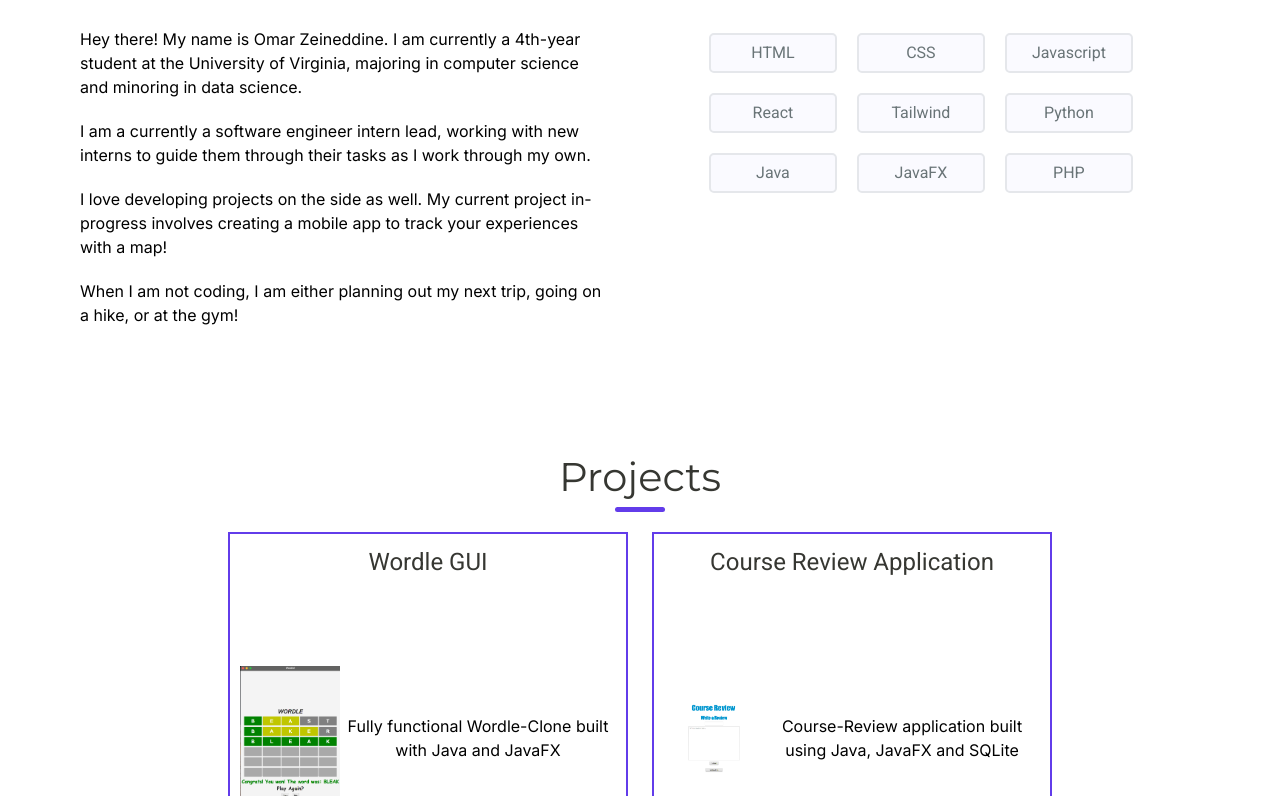
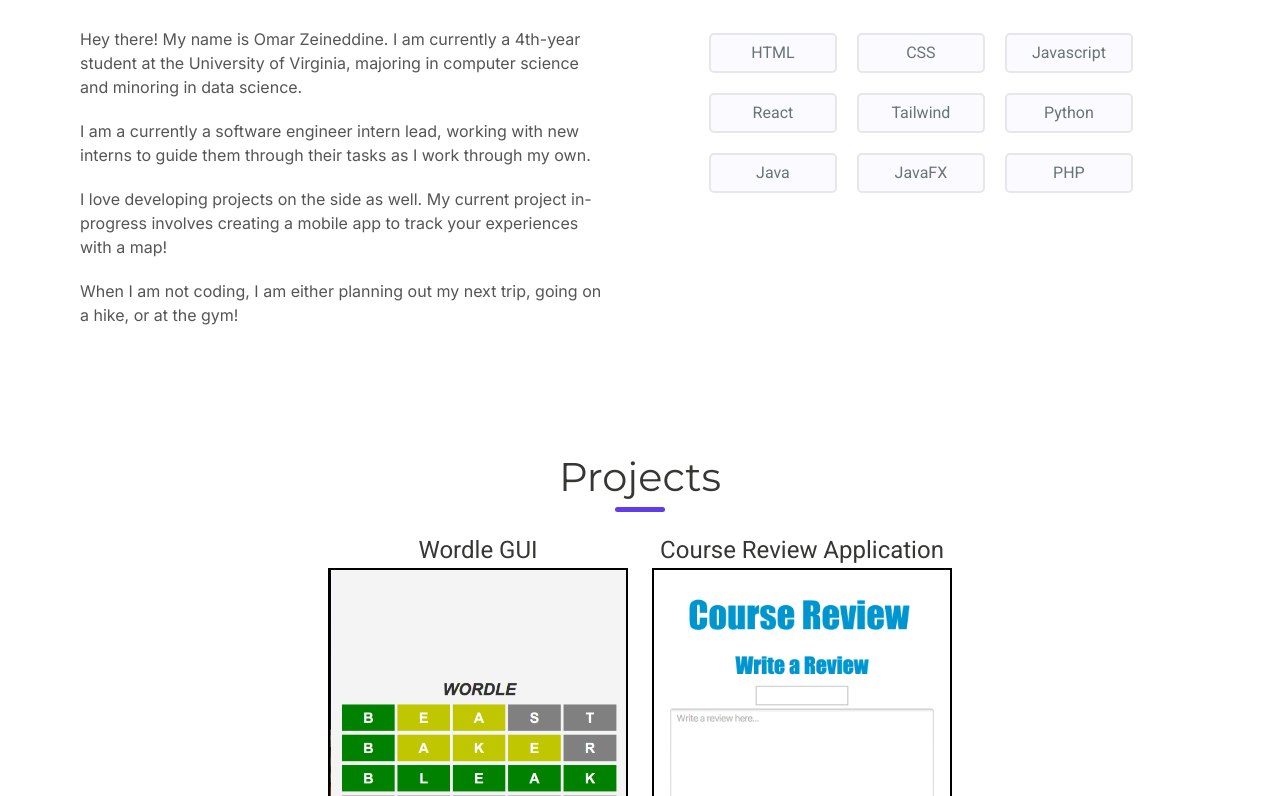
Before and after one commit to ozeineddine/portfolio-website, a Next.js app: page / in a window 1280 px wide. Shown: the part 764-1560 px from the top of the page. Built offline with nearby package versions, Linux system fonts and the light colour scheme.

Commit message:
projects design finished.

```diff
--- a/app/globals.css
+++ b/app/globals.css
@@ -10,6 +10,7 @@
   --alabaster: #E3E4DB;
   --picton: #00ABE7;
   --title_gray: #363732;
+  --paragraph_gray: #555555;
 
 }
 
@@ -147,7 +148,7 @@ body {
   color: var(--alabaster);
 }
 
-.projectBox {
+/* .projectBox {
   border-width: 2px;
   border-color: var(--majorelle);
   padding: 10px;
@@ -158,7 +159,7 @@ body {
   justify-content: space-between;
   box-sizing: border-box;
 
-}
+} */
 
 .projectDescriptionBox {
   flex-grow: 1;
@@ -166,5 +167,47 @@ body {
   align-items: center;
   justify-content: center;
   text-align: center;
-  width: 100px;
+  padding: 10px;
+  width: 100%;
+  color: var(--paragraph_gray);
 }
+
+.projectBox {
+  width: 300px;
+  height: 400px;
+  border: 2px solid black;
+  padding: 10px;
+  display: flex;
+  flex-direction: column;
+  justify-content: center;
+  align-items: center;
+  background-size: cover;
+  background-position: center;
+  position: relative;
+  overflow: hidden;
+  box-sizing: border-box;
+}
+
+.projectContent {
+  opacity: 0;
+  transition: opacity 0.3s ease;
+  display: flex;
+  flex-direction: column;
+  justify-content: center;
+  align-items: center;
+  width: 100%;
+  height: 100%;
+  background: rgba(255, 255, 255, 0.8);
+  backdrop-filter: blur(10px);
+  position: absolute;
+  top: 0;
+  left: 0;
+}
+
+.projectBox:hover .projectContent {
+  opacity: 1;
+}
+
+.p1 {
+  color: var(--paragraph_gray);
+}
--- a/app/page.tsx
+++ b/app/page.tsx
@@ -47,22 +47,22 @@ export default function Home() {
         <div className=" px-20 space-x-10 flex flex-row items-start my-6">
           <div className="flex flex-col items-start space-y-5">
             <p className="section_subtitle self-center">Who am I?</p>
-            <p>
+            <p className="p1">
               Hey there! My name is Omar Zeineddine. I am currently a 4th-year
               student at the University of Virginia, majoring in computer
               science and minoring in data science.
             </p>
-            <p>
+            <p className="p1">
               I am a currently a software engineer intern lead, working with new
               interns to guide them through their tasks as I work through my
               own.
             </p>
-            <p>
+            <p className="p1">
               I love developing projects on the side as well. My current project
               in-progress involves creating a mobile app to track your
               experiences with a map!
             </p>
-            <p>
+            <p className="p1">
               When I am not coding, I am either planning out my next trip, going
               on a hike, or at the gym!
             </p>
--- a/components/Project.tsx
+++ b/components/Project.tsx
@@ -3,20 +3,26 @@ import Image from "next/image";
 // title on top, picture on left, description on right, tech stack skills under
 const Project = ({ projectObject }: { projectObject: any }) => {
   return (
-    <div className="projectBox">
-      <p className="section_subtitle">{projectObject.title}</p>
-      <div className="flex flex-row">
-        <div>
-          <Image
-            src={projectObject.image}
-            width={100}
-            height={75}
-            alt="Wordle GUI Clone Picture"
-          />
+    <div>
+        <p className="section_subtitle">{projectObject.title}</p>
+    <div
+      className="projectBox"
+      style={{ backgroundImage: `url(${projectObject.image})` }}
+    >
+      <div className="projectContent">
+
+          <div className="projectDescriptionBox">
+            {projectObject.description}
+          </div>
+        <div className="flex justify-center">
+          {projectObject.skillList.map((skill: string, index: number) => (
+            <span key={index} className="skill mx-1">
+              {skill}
+            </span>
+          ))}
         </div>
-        <div className="projectDescriptionBox">{projectObject.description}</div>
-      </div>
-      <div>map projectObject.skills here</div>
+    </div>
+    </div>
     </div>
   );
 };
--- a/components/ProjectSection.tsx
+++ b/components/ProjectSection.tsx
@@ -12,7 +12,7 @@ const projects = [
     title: "Course Review Application",
     image: "/images/write_review.png",
     description: "Course-Review application built using Java, JavaFX and SQLite",
-    skillList: ["Java, JavaFX, SQLite, Gradle"],
+    skillList: ["Java", "JavaFX", "SQLite", "Gradle"],
     id: 2
   },
 ];
```
